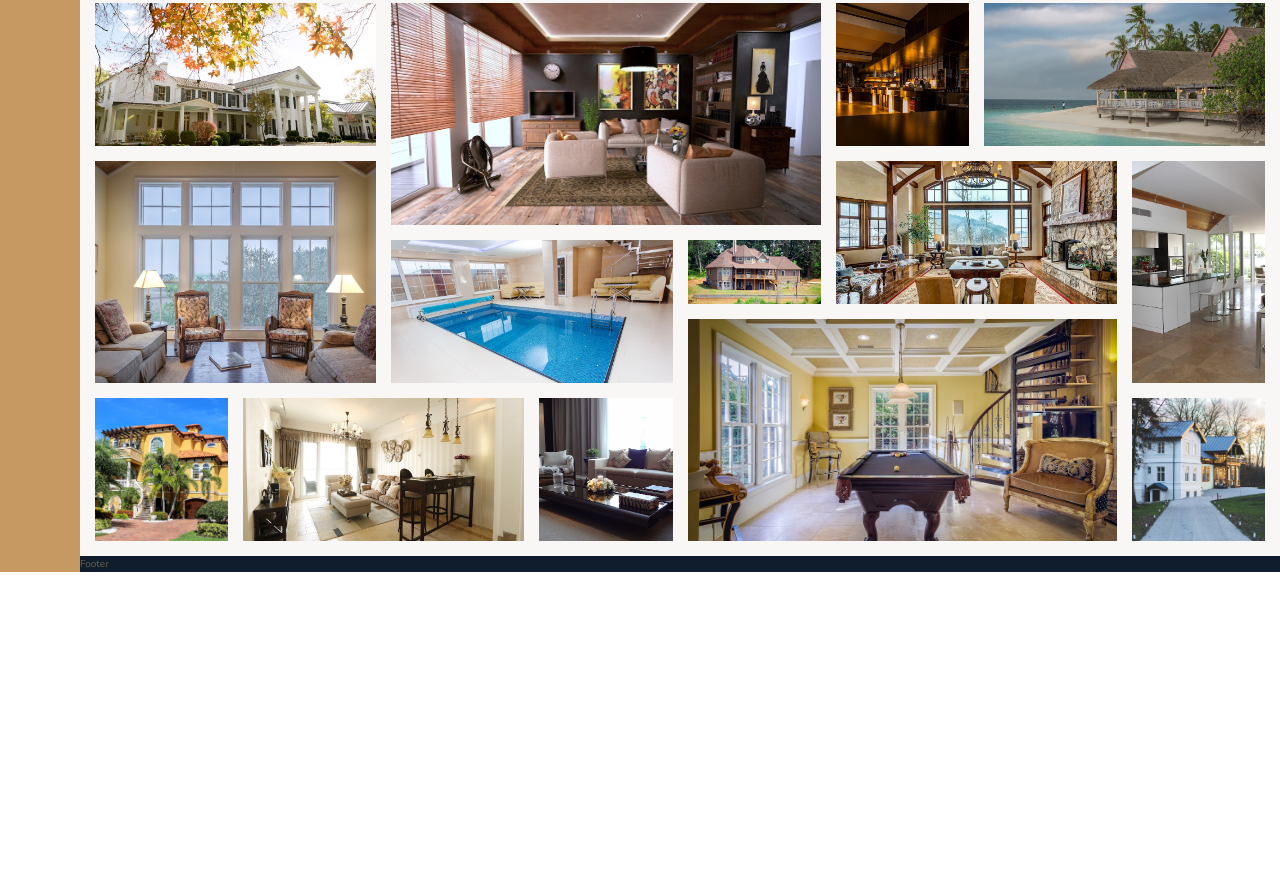
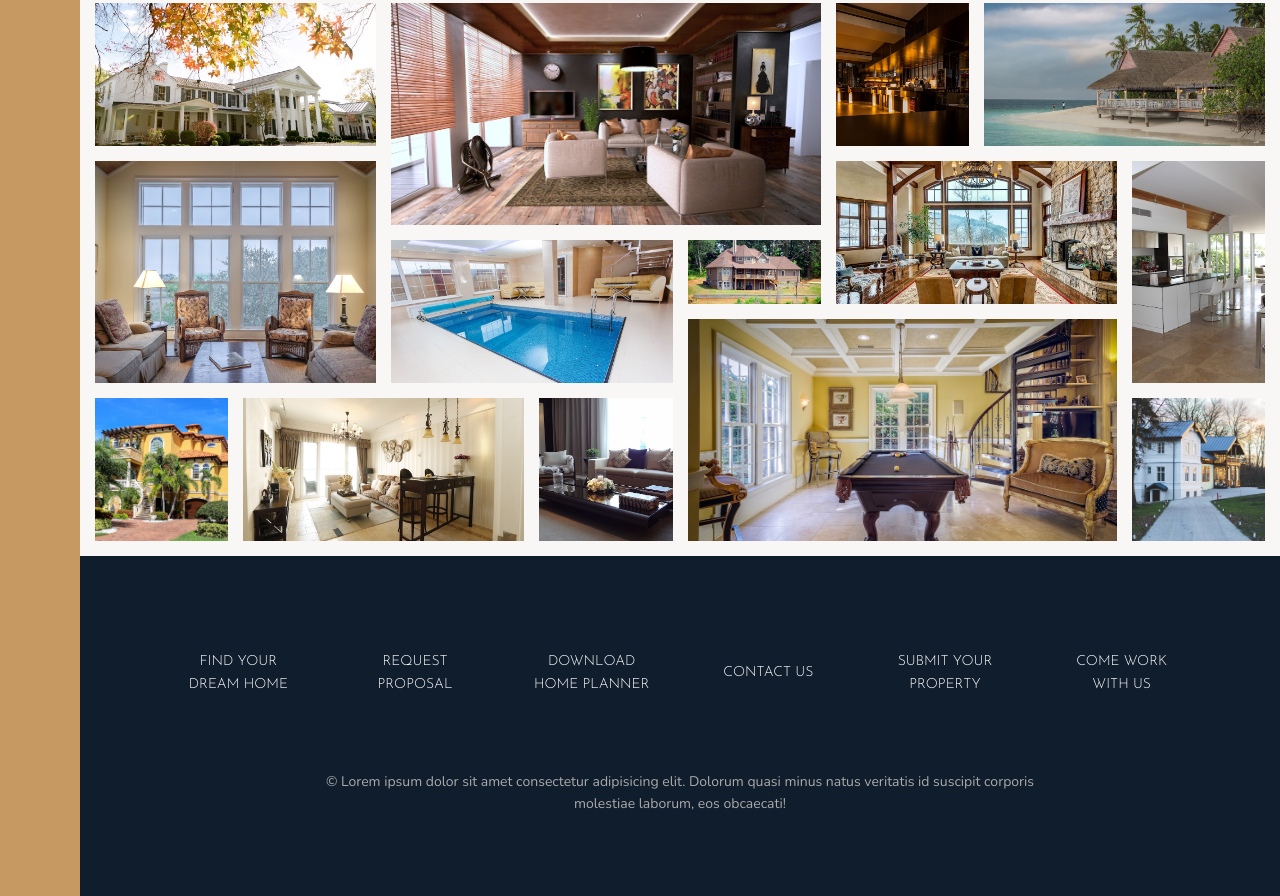
Before and after one commit to yurov-37/nexter_project, a website: page index.html in a window 1280 px wide. Shown: the part 3084-3980 px from the top of the page. Before the commit the page ends 3656 px from the top, so only its background shows below. Drawn offline with nearby package versions, Linux system fonts and the light colour scheme.

Commit message:
add footer

```diff
--- a/index.html
+++ b/index.html
@@ -360,6 +360,32 @@
         />
       </figure>
     </section>
-    <footer class="footer">Footer</footer>
+    <footer class="footer">
+      <ul class="nav">
+        <li class="nav__item">
+          <a href="#" class="nav__link">Find your dream home</a>
+        </li>
+        <li class="nav__item">
+          <a href="#" class="nav__link">Request proposal</a>
+        </li>
+        <li class="nav__item">
+          <a href="#" class="nav__link">Download home planner</a>
+        </li>
+        <li class="nav__item">
+          <a href="#" class="nav__link">Contact us</a>
+        </li>
+        <li class="nav__item">
+          <a href="#" class="nav__link">Submit your property</a>
+        </li>
+        <li class="nav__item">
+          <a href="#" class="nav__link">Come work with us</a>
+        </li>
+      </ul>
+      <p class="copyright">
+        &copy; Lorem ipsum dolor sit amet consectetur adipisicing elit. Dolorum
+        quasi minus natus veritatis id suscipit corporis molestiae laborum, eos
+        obcaecati!
+      </p>
+    </footer>
   </body>
 </html>
--- a/sass/_footer.scss
+++ b/sass/_footer.scss
@@ -1,4 +1,43 @@
 .footer {
   background-color: $color-secondary;
   grid-column: full-start/full-end;
+  padding: 8rem;
 }
+
+.nav {
+  list-style: none;
+
+  display: grid;
+  grid-template-columns: repeat(auto-fit, minmax(15rem, 1fr));
+  gap: 2rem;
+  align-items: center;
+
+  &__link:link,
+  &__link:visited {
+    display: block;
+    font-size: 1.4rem;
+    color: #fff;
+    text-decoration: none;
+    font-family: $font-display;
+    text-transform: uppercase;
+    text-align: center;
+    padding: 1.5rem;
+    transition: all 0.2s;
+  }
+
+  &__link:hover,
+  &__link:active {
+    background-color: rgba(#fff, 0.05);
+    transform: translateY(-3px);
+  }
+}
+
+.copyright {
+  font-size: 1.4rem;
+  color: $color-grey-light-2;
+  margin-top: 6rem;
+  text-align: center;
+  width: 70%;
+  margin-left: auto;
+  margin-right: auto;
+}
```
Also changed, not shown: css/style.css.
